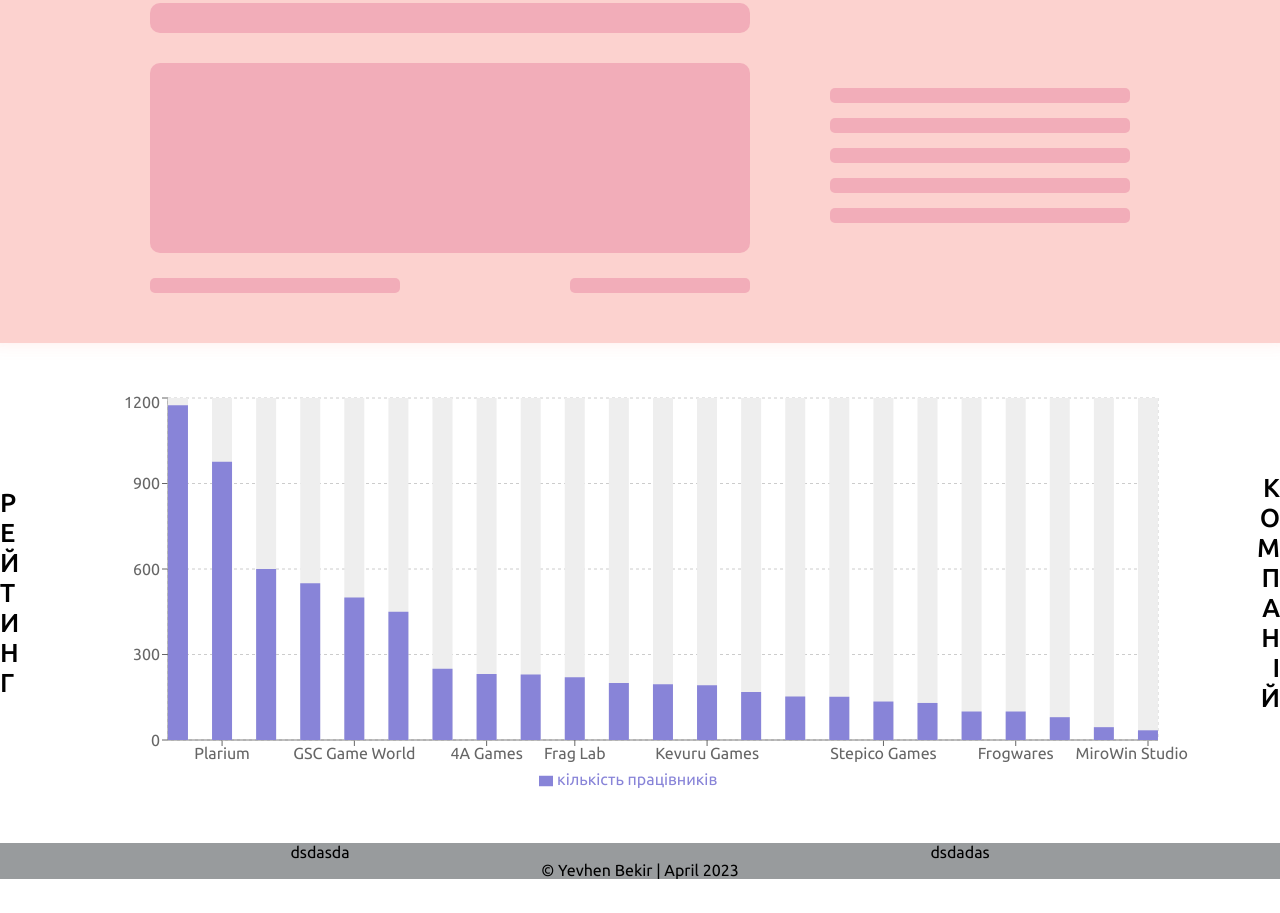
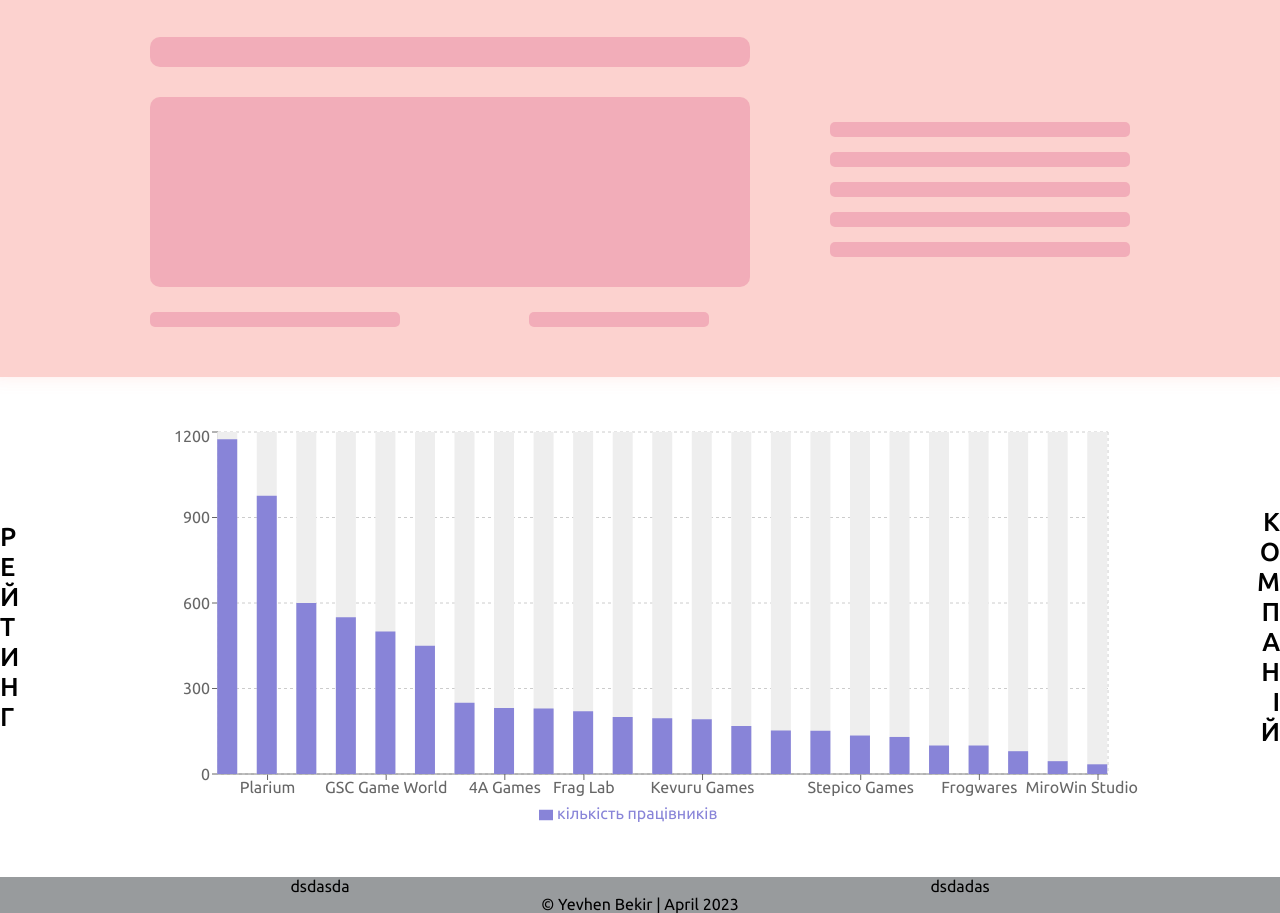
Before and after one commit to YevhenBekir/ukrainianGamedev, a React app: page / in a window 1280 px wide. Shown: the part 1541-2454 px from the top of the page. Before the commit the page ends 2420 px from the top, so only its background shows below. Built offline with nearby package versions, Linux system fonts and the light colour scheme; data requests are answered from the project's data file.

Commit message:
Optimization infographic size. Code review.

```diff
--- a/src/components/companiesStats/barInfo/BarInfo.js
+++ b/src/components/companiesStats/barInfo/BarInfo.js
@@ -1,5 +1,5 @@
 import React from "react";
-import { useEffect } from "react";
+import { useState, useEffect } from "react";
 import { useSelector, useDispatch } from "react-redux";
 
 import { allCompaniesFetch } from "../infoSlice";
@@ -15,11 +15,24 @@
 } from "recharts";
 
 export default function BarInfo() {
+  const [widthSize, setWidthSize] = useState(0);
   const dispatch = useDispatch();
   const { allCityCompanies } = useSelector((state) => state.infographic);
 
   useEffect(() => {
     dispatch(allCompaniesFetch());
+  }, []);
+
+  useEffect(() => {
+    function handleResize() {
+      setWidthSize(window.innerWidth);
+    }
+
+    window.addEventListener("resize", handleResize);
+
+    handleResize();
+
+    return () => window.removeEventListener("resize", handleResize);
   }, []);
 
   const getBarInfographic = (allComp) => {
@@ -37,9 +50,21 @@
 
   const data = getBarInfographic(allCityCompanies);
 
+  const sizeCondition = () => {
+    if (widthSize >= 1300) return 1100;
+    else if (widthSize >= 1200) return 1000;
+    else if (widthSize >= 1100) return 1000;
+    else if (widthSize >= 1000) return 900;
+    else if (widthSize >= 900) return 800;
+    else if (widthSize >= 800) return 700;
+    else if (widthSize >= 700) return 600;
+    else if (widthSize >= 600) return 500;
+    else if (widthSize >= 400) return 300;
+  };
+
   return (
     <BarChart
-      width={1100}
+      width={sizeCondition()}
       height={400}
       data={data}
       margin={{
--- a/src/components/companyInfo/CompanyInfo.js
+++ b/src/components/companyInfo/CompanyInfo.js
@@ -50,11 +50,11 @@
           {companyProjects}
         </div>
         <div className="company-details">
-          <a href={link} target="_blank" className="company-details-link">
+          <a href={link} className="company-details-link">
             {link}
           </a>
           <div className="company-details-employees">
-            {employees ? "Кількість працівників:" : null}
+            {employees ? "Кількість працівників: " : null}
             <span className="company-details-employees-total">{employees}</span>
           </div>
         </div>
--- a/src/components/companyInfo/companyInfo.scss
+++ b/src/components/companyInfo/companyInfo.scss
@@ -56,7 +56,7 @@
   }
   &-details {
     display: flex;
-    width: 600px;
+    width: 60%;
     justify-content: space-between;
     margin-top: 15px;
     &-link {
--- a/src/components/selectRegion/pieInfo/PieInfo.js
+++ b/src/components/selectRegion/pieInfo/PieInfo.js
@@ -1,4 +1,4 @@
-import React, { useCallback, useState } from "react";
+import React, { useCallback, useState, useEffect } from "react";
 import { useSelector } from "react-redux";
 import { PieChart, Pie, Sector } from "recharts";
 
@@ -75,9 +75,22 @@
 
 export default function Infog() {
   const [activeIndex, setActiveIndex] = useState(0);
+  const [widthSize, setWidthSize] = useState(0);
   const { cityCompanies, activeCompany } = useSelector(
     (state) => state.companies
   );
+
+  useEffect(() => {
+    function handleResize() {
+      setWidthSize(window.innerWidth);
+    }
+
+    window.addEventListener("resize", handleResize);
+
+    handleResize();
+
+    return () => window.removeEventListener("resize", handleResize);
+  }, []);
 
   const countEmployees = (cityCompanies) => {
     const totalCount = cityCompanies.map((item) => item.employees);
@@ -102,7 +115,18 @@
     ...totalEmp,
   ];
 
-  // const data = countEmployees(cityCompanies);
+  const sizeCondition = () => {
+    if (widthSize >= 1300) return 400;
+    else if (widthSize >= 1200) return 350;
+    else if (widthSize >= 1100) return 300;
+    else if (widthSize >= 1000) return 250;
+    else if (widthSize >= 900) return 200;
+    else if (widthSize >= 800) return 150;
+    else if (widthSize >= 700) return 100;
+    else if (widthSize >= 600) return 50;
+    else if (widthSize >= 400) return 50;
+  };
+
   const onPieEnter = useCallback(
     (_, index) => {
       setActiveIndex(index);
@@ -111,7 +135,7 @@
   );
 
   return (
-    <PieChart width={400} height={400}>
+    <PieChart width={sizeCondition()} height={sizeCondition()}>
       <Pie
         activeIndex={activeIndex}
         activeShape={renderActiveShape}
--- a/src/components/skeletonCompanyCard/skeletonCompanyCard.scss
+++ b/src/components/skeletonCompanyCard/skeletonCompanyCard.scss
@@ -69,7 +69,7 @@
   }
   &-details {
     display: flex;
-    width: 600px;
+    width: 57%;
     justify-content: space-between;
     margin-top: 15px;
     &-link {
```
